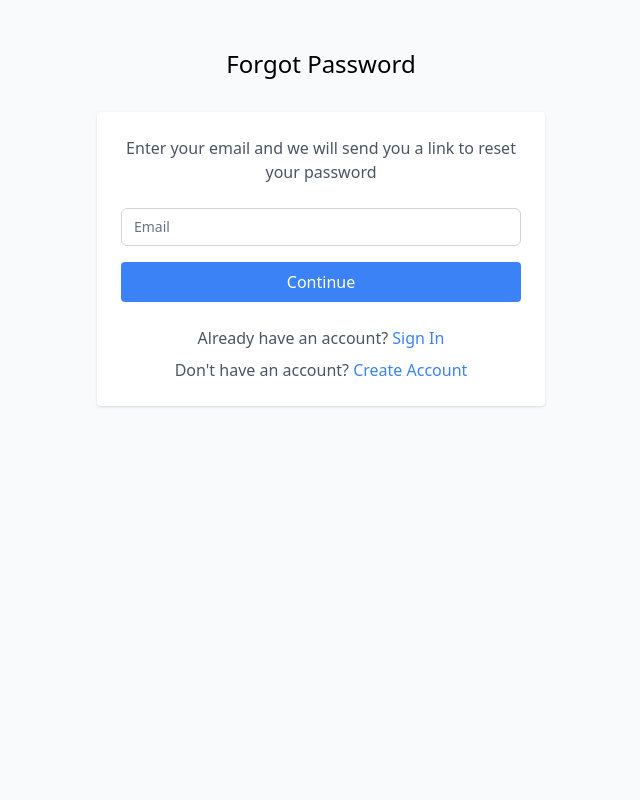
After one commit to 17rawat/x, a Django app: page /users/forgot-password in a window 1280 px wide. The commit adds this page. Shown: the whole page, without its empty margins (319-959 px from the left). Run offline with Django 5.2, Linux system fonts and the light colour scheme; some libraries are stand-ins or nearby versions.

Commit message:
feat(auth): add reset password functionality with email integration

```diff
--- a/users/forms.py
+++ b/users/forms.py
@@ -50,3 +50,36 @@ class SignInForm(AuthenticationForm):
             field.widget.attrs["class"] = (
                 "appearance-none block w-full px-3 py-2 border border-gray-300 rounded-md shadow-sm placeholder-gray-400 focus:outline-none focus:ring-indigo-500 focus:border-indigo-500 sm:text-sm"
             )
+
+
+class ForgotPasswordForm(forms.Form):
+    email = forms.EmailField(
+        required=True,
+        widget=forms.EmailInput(
+            attrs={
+                "class": "appearance-none rounded-md relative block w-full px-3 py-2 border border-gray-300 placeholder-gray-500 text-gray-900 focus:outline-none focus:ring-indigo-500 focus:border-indigo-500 focus:z-10 sm:text-sm",
+                "placeholder": "Email",
+            }
+        ),
+    )
+
+
+class ResetPasswordForm(forms.Form):
+    password1 = forms.CharField(
+        required=True,
+        widget=forms.PasswordInput(
+            attrs={
+                "class": "appearance-none block w-full px-3 py-2 border border-gray-300 rounded-md shadow-sm placeholder-gray-400 focus:outline-none focus:ring-indigo-500 focus:border-indigo-500 sm:text-sm",
+                "placeholder": "New Password",
+            }
+        ),
+    )
+    password2 = forms.CharField(
+        required=True,
+        widget=forms.PasswordInput(
+            attrs={
+                "class": "appearance-none block w-full px-3 py-2 border border-gray-300 rounded-md shadow-sm placeholder-gray-400 focus:outline-none focus:ring-indigo-500 focus:border-indigo-500 sm:text-sm",
+                "placeholder": "Confirm New Password",
+            }
+        ),
+    )
--- /dev/null
+++ b/users/templates/users/forgot_password.html
@@ -0,0 +1,71 @@
+{% extends "users/layout.html" %} {% block content %}
+<div class="flex items-center justify-center pt-12">
+  <div class="w-full max-w-md">
+    <h2 class="text-2xl text-center mb-8">Forgot Password</h2>
+
+    <div class="bg-white p-6 rounded shadow">
+      <p class="text-gray-600 text-center mb-6">
+        Enter your email and we will send you a link to reset your password
+      </p>
+
+      {% if messages %}
+      <div class="space-y-2 mb-4">
+        {% for message in messages %} {% if message.tags == 'success' %}
+        <div
+          class="bg-green-100 text-green-700 px-4 py-3 rounded relative"
+          role="alert"
+        >
+          {{ message }}
+        </div>
+        {% else %}
+        <div
+          class="bg-red-100 text-red-700 px-4 py-3 rounded relative"
+          role="alert"
+        >
+          {{ message }}
+        </div>
+        {% endif %} {% endfor %}
+      </div>
+      {% endif %}
+
+      <form
+        action="{% url 'users:forgot_password' %}"
+        method="post"
+        class="space-y-4"
+      >
+        {% csrf_token %}
+        <div>{{ form.email }}</div>
+
+        <button
+          type="submit"
+          class="w-full bg-blue-500 text-white py-2 rounded hover:bg-blue-600"
+        >
+          Continue
+        </button>
+      </form>
+
+      <div class="mt-6 text-center">
+        <p class="text-gray-600">
+          Already have an account?
+          <a
+            href="{% url 'users:signin' %}"
+            class="text-blue-500 hover:text-blue-600"
+          >
+            Sign In
+          </a>
+        </p>
+
+        <p class="text-gray-600 mt-2">
+          Don't have an account?
+          <a
+            href="{% url 'users:signup' %}"
+            class="text-blue-500 hover:text-blue-600"
+          >
+            Create Account
+          </a>
+        </p>
+      </div>
+    </div>
+  </div>
+</div>
+{% endblock %}
--- a/users/urls.py
+++ b/users/urls.py
@@ -8,4 +8,15 @@ urlpatterns = [
     path("signin", views.signin_view, name="signin"),
     path("signup", views.signup_view, name="signup"),
     path("signout", views.signout_view, name="signout"),
+    path("forgot-password", views.forgot_password_view, name="forgot_password"),
+    path(
+        "reset-password/<uidb64>/<token>/",
+        views.reset_password_view,
+        name="reset_password",
+    ),
+    path(
+        "password-reset-success",
+        views.password_reset_success,
+        name="password_reset_success",
+    ),
 ]
--- a/users/views.py
+++ b/users/views.py
@@ -1,7 +1,16 @@
 from django.shortcuts import render
-from .forms import SignupForm, SignInForm
+from .forms import SignupForm, SignInForm, ForgotPasswordForm, ResetPasswordForm
 from django.shortcuts import redirect
 from django.contrib.auth import login, logout
+from django.contrib.auth.models import User
+from django.contrib.auth.tokens import default_token_generator
+from django.utils.encoding import force_bytes
+from django.utils.http import urlsafe_base64_encode, urlsafe_base64_decode
+from .email_content import reset_password_email_content
+from django.conf import settings
+from django.core.mail import EmailMessage
+from django.contrib import messages
+from django.contrib.auth.decorators import login_required
 
 
 def signup_view(request):
@@ -37,3 +46,114 @@ def signin_view(request):
 def signout_view(request):
     logout(request)
     return redirect("/")
+
+
+def forgot_password_view(request):
+    if request.method == "POST":
+        form = ForgotPasswordForm(request.POST)
+        if form.is_valid():
+            email = form.cleaned_data["email"]
+            user = User.objects.filter(email=email).first()
+            if user:
+                print("User found:", user)
+                token = default_token_generator.make_token(user)
+                uid = urlsafe_base64_encode(force_bytes(user.pk))
+
+                reset_url = request.build_absolute_uri(
+                    f"/users/reset-password/{uid}/{token}"
+                )
+
+                email_content = reset_password_email_content(
+                    reset_url=reset_url,
+                    username=user.username,
+                    site_name=settings.SITE_NAME,
+                )
+
+                email_message = EmailMessage(
+                    subject=email_content["subject"],
+                    body=email_content["html_message"],
+                    from_email=settings.DEFAULT_FROM_EMAIL,
+                    to=[email],
+                    reply_to=[settings.SUPPORT_EMAIL],
+                )
+
+                email_message.content_subtype = "html"
+
+                # Add custom headers to improve deliverability
+                email_message.extra_headers = {
+                    "List-Unsubscribe": f"<mailto:unsubscribe@{settings.SITE_DOMAIN}>",
+                    "X-Entity-Ref-ID": f"reset-password-{user.id}",
+                    "Precedence": "bulk",
+                }
+                email_message.send(fail_silently=False)
+
+                messages.success(
+                    request, "Password reset link has been sent to your email."
+                )
+
+                return render(request, "users/forgot_password.html", {"form": form})
+            else:
+                messages.error(request, "User with this email does not exist.")
+                return render(
+                    request,
+                    "users/forgot_password.html",
+                    {"form": form},
+                )
+
+    form = ForgotPasswordForm()
+    return render(request, "users/forgot_password.html", {"form": form})
+
+
+def reset_password_view(request, uidb64, token):
+    try:
+        uid = urlsafe_base64_decode(uidb64).decode()
+        user = User.objects.get(pk=uid)
+
+        if not default_token_generator.check_token(user, token):
+            messages.error(
+                request,
+                "The password reset link has expired or is invalid. Please request a new password reset link.",
+            )
+            return redirect("users:forgot_password")
+
+        if request.method == "POST":
+            form = ResetPasswordForm(request.POST)
+            if form.is_valid():
+                password1 = form.cleaned_data["password1"]
+                password2 = form.cleaned_data["password2"]
+                if password1 == password2:
+                    user.set_password(password1)
+                    user.save()
+                    return redirect("users:password_reset_success")
+                else:
+                    messages.error(
+                        request,
+                        "The passwords you entered do not match. Please ensure both passwords are identical.",
+                    )
+            else:
+                messages.error(
+                    request,
+                    "There was an error with the form. Please try again.",
+                )
+                return redirect("users:reset_password", uidb64=uidb64, token=token)
+
+        else:
+            form = ResetPasswordForm()
+
+        return render(
+            request,
+            "users/reset_password.html",
+            {"form": form, "uidb64": uidb64, "token": token},
+        )
+
+    except (TypeError, ValueError, OverflowError, User.DoesNotExist) as e:
+        messages.error(
+            request,
+            "The password reset link has expired or is invalid. Please request a new password reset link.",
+        )
+        print("Error:", e)
+        return redirect("users:forgot_password")
+
+
+def password_reset_success(request):
+    return render(request, "users/password_reset_success.html")
```
Also changed, not shown: starter/settings.py (+17 -2 lines), users/email_content.py (added, +63 -0 lines), users/templates/users/password_reset_success.html (added, +42 -0 lines), users/templates/users/reset_password.html (added, +57 -0 lines), users/templates/users/signin.html (+7 -4 lines), users/templates/users/signup.html (+7 -4 lines).
